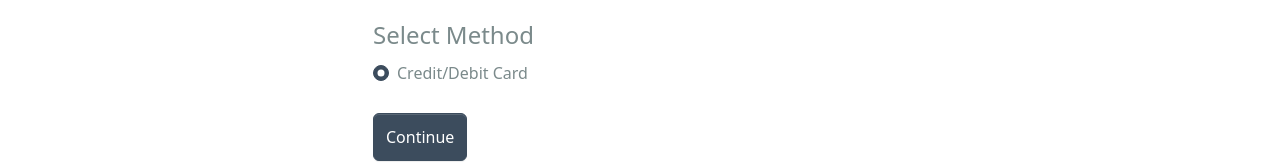
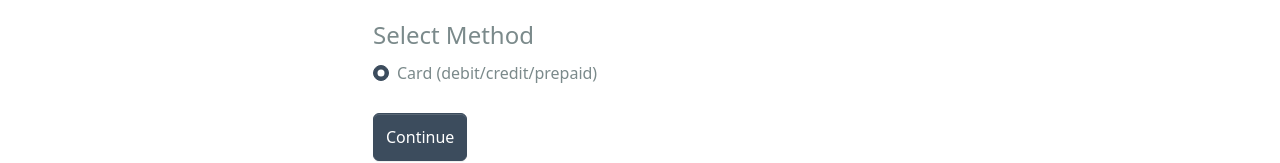
Before and after one commit to official-personal-account/GoShopper_v2, a React (Create React App) app in the folder frontend/: page /payment in a window 1280 px wide. Shown: the part 221-384 px from the top of the page. Built offline with nearby package versions, Linux system fonts and the light colour scheme; sample sign-in values are in the browser's storage.

Commit message:
update to files

```diff
--- a/frontend/src/screens/PaymentScreen.jsx
+++ b/frontend/src/screens/PaymentScreen.jsx
@@ -9,7 +9,7 @@ import { savePaymentMethod } from "../slices/cartSlice";
 const PaymentScreen = () => {
   // const [paymentMethod, setPaymentMethod] = useState("PayPal");
   const [paymentMethod, setPaymentMethod] = useState("Card");
-  // console.log(paymentMethod);
+  console.log(paymentMethod);
 
   const dispatch = useDispatch();
   const navigate = useNavigate();
@@ -40,12 +40,14 @@ const PaymentScreen = () => {
             <Form.Check
               type="radio"
               className="my-2"
-              label="Credit/Debit Card"
+              label="Card (debit/credit/prepaid)"
               id="Card"
               name="paymentMethod"
               value="Card"
               checked
-              onChange={(event) => setPaymentMethod(event.target.value)}
+              onChange={(event) => {
+                setPaymentMethod(event.target.value);
+              }}
             ></Form.Check>
           </Col>
 
@@ -70,7 +72,6 @@ const PaymentScreen = () => {
               id="mobileMoney"
               name="paymentMethod"
               value="Mobile Money"
-              // checked
               onChange={(event) => setPaymentMethod(event.target.value)}
             ></Form.Check>
           </Col> */}
```
